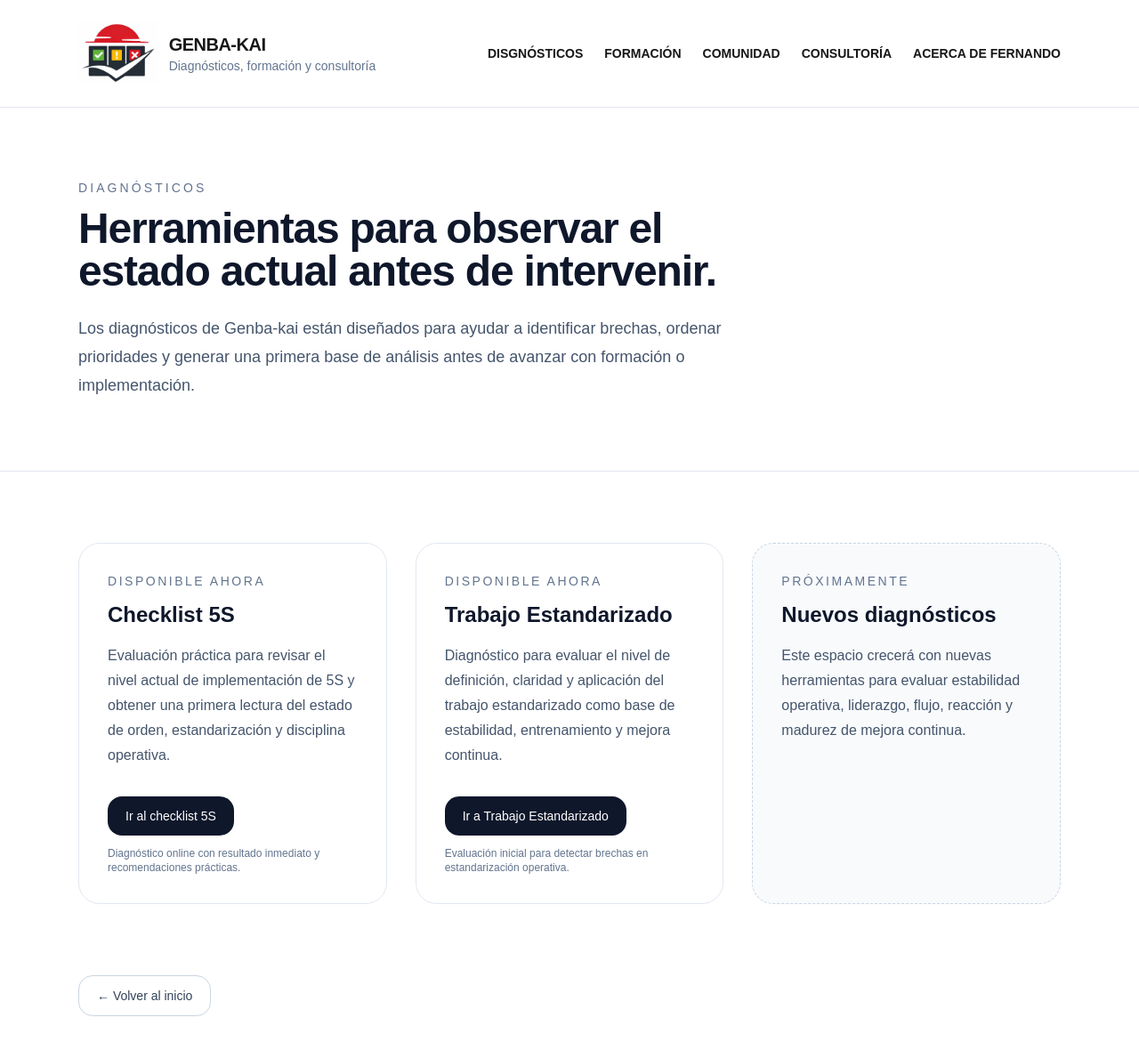
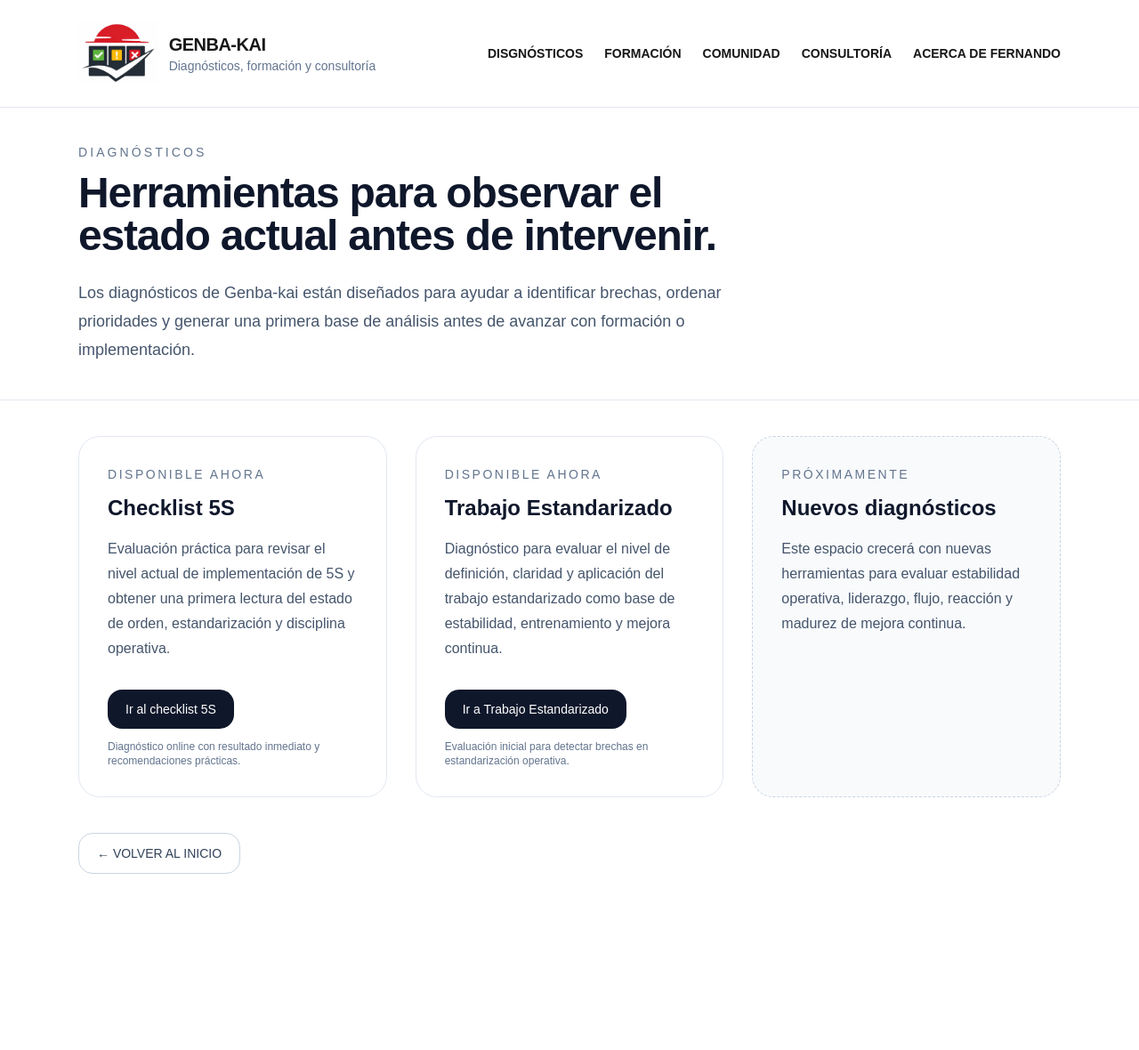
Before and after one commit to ferhb03/genbakai-site, a Next.js app: page /diagnosticos in a window 1280 px wide. Shown: the top 1180 px of the page at 89% size. After the commit the page ends 1062 px from the top, so only its background shows below. Built offline with nearby package versions, Linux system fonts and the light colour scheme.

Commit message:
hub update

```diff
--- /dev/null
+++ b/global.d.ts
@@ -0,0 +1 @@
+declare module "*.css";
--- a/src/app/diagnosticos/page.tsx
+++ b/src/app/diagnosticos/page.tsx
@@ -7,7 +7,7 @@
   return (
     <main className="min-h-screen bg-white text-slate-900">
       <section className="border-b border-slate-200">
-        <div className="mx-auto max-w-6xl px-6 py-20">
+        <div className="mx-auto max-w-6xl px-6 py-10">
           <p className="text-sm font-medium uppercase tracking-[0.22em] text-slate-500">
             Diagnósticos
           </p>
@@ -22,7 +22,7 @@
         </div>
       </section>
 
-      <section className="mx-auto max-w-6xl px-6 py-20">
+      <section className="mx-auto max-w-6xl px-6 py-10">
       <div className="grid gap-8 md:grid-cols-2 xl:grid-cols-3">
         <div className="rounded-3xl border border-slate-200 p-8">
           <p className="text-sm font-medium uppercase tracking-[0.18em] text-slate-500">
@@ -96,7 +96,7 @@
           href="/"
           className="inline-flex rounded-2xl border border-slate-300 px-5 py-3 text-sm font-medium text-slate-700 hover:bg-slate-100"
         >
-          ← Volver al inicio
+          ← VOLVER AL INICIO
         </Link>
       </div>
 
```
